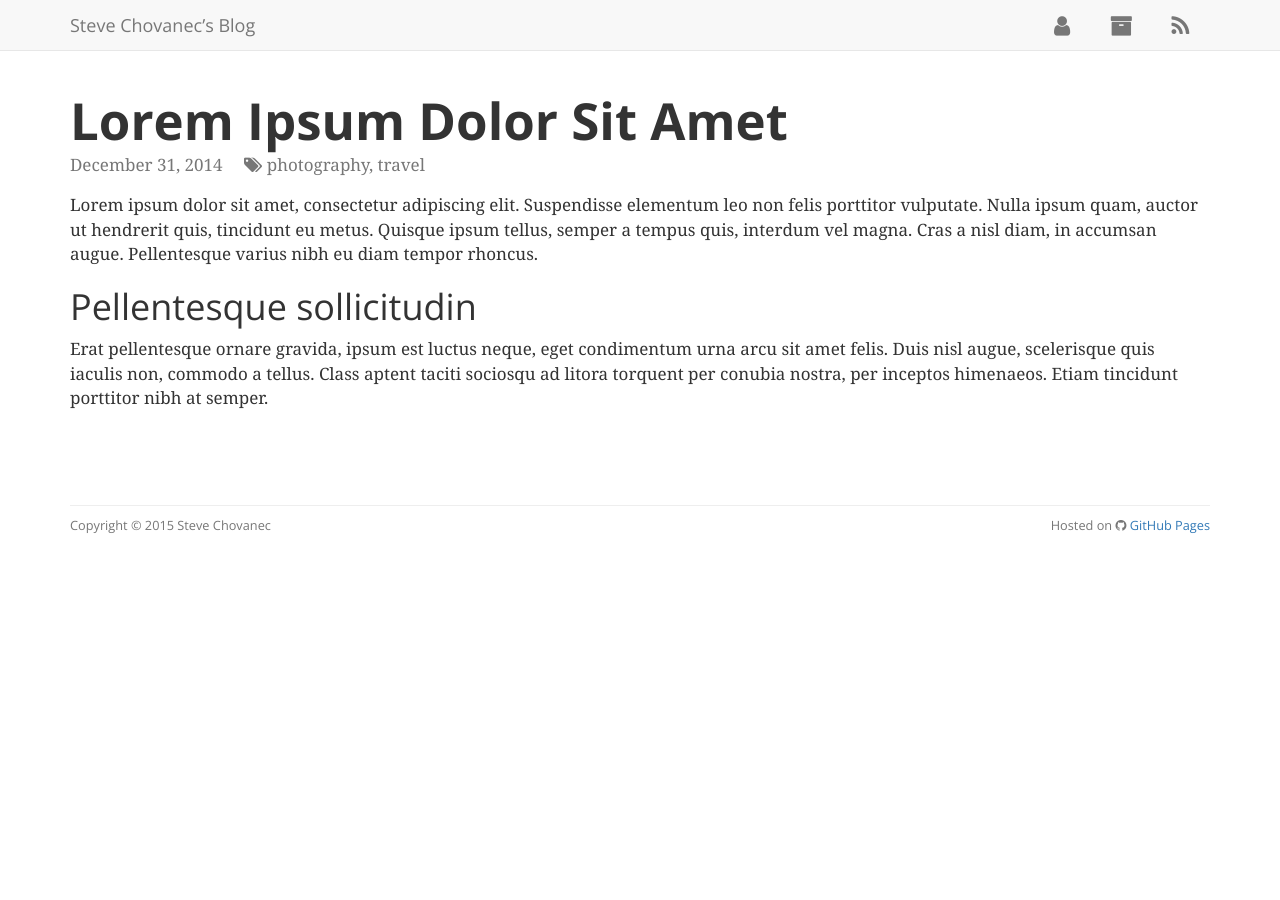
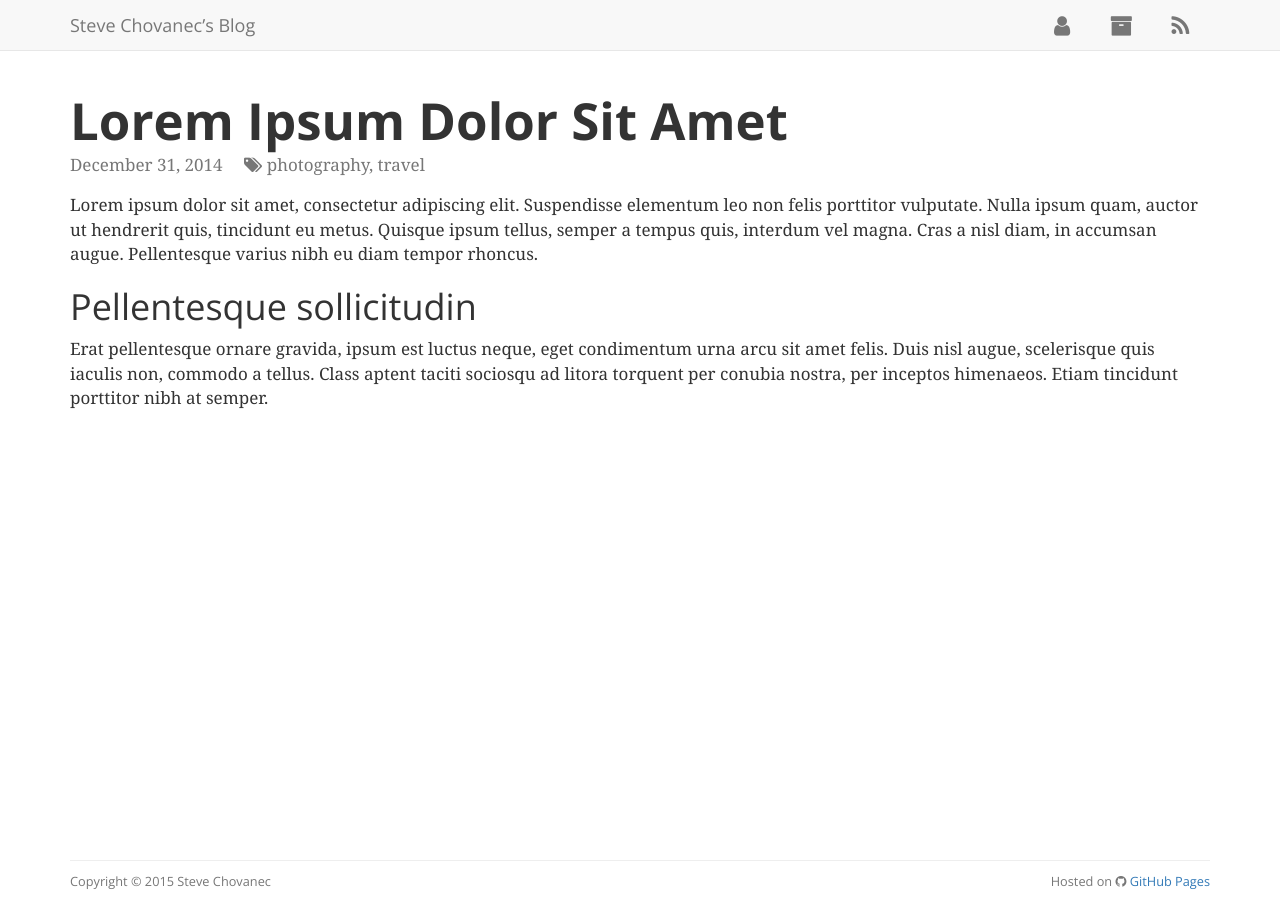
Before and after one commit to schovanec/schovanec.github.io, a Jekyll site: the page built from _posts/2014-12-31-lorem-ipsum-dolor-sit-amet.md, in a window 1280 px wide. Built offline with Jekyll 4.4.1, drawn with Linux system fonts in a browser that asks for light colours; nearby versions of some CDN libraries; Markdown is read by kramdown in place of the engine named in the settings.

Commit message:
place footer at bottom of screen using flexbox

```diff
--- a/_includes/header.html
+++ b/_includes/header.html
@@ -1,4 +1,4 @@
-<div class="navbar navbar-default site-navbar">
+<header class="navbar navbar-default site-navbar">
 	<div class="container">
 		<div class="navbar-header">
 			<button class="navbar-toggle" type="button" data-toggle="collapse" data-target="#navbar-collapse">
@@ -27,4 +27,4 @@
 			</ul>
 		</nav>
 	</div>
-</div>
+</header>
--- a/css/site.scss
+++ b/css/site.scss
@@ -4,6 +4,16 @@
 @import "variables";
 @import "typography";
 @import "syntax";
+
+html { height: 100%; }
+
+body {
+	display: flex;
+	flex-direction: column;
+	min-height: 100%;
+
+	> main { flex-grow: 1; }
+}
 
 #content {
 	font-family: $font-family-serif;
```
